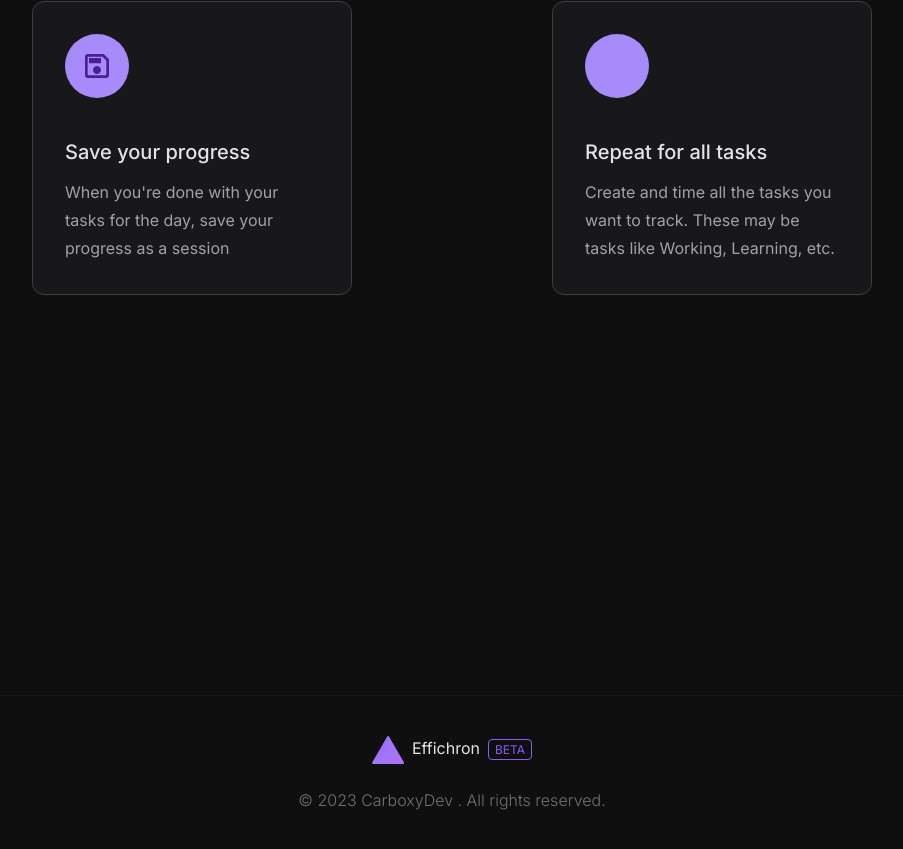
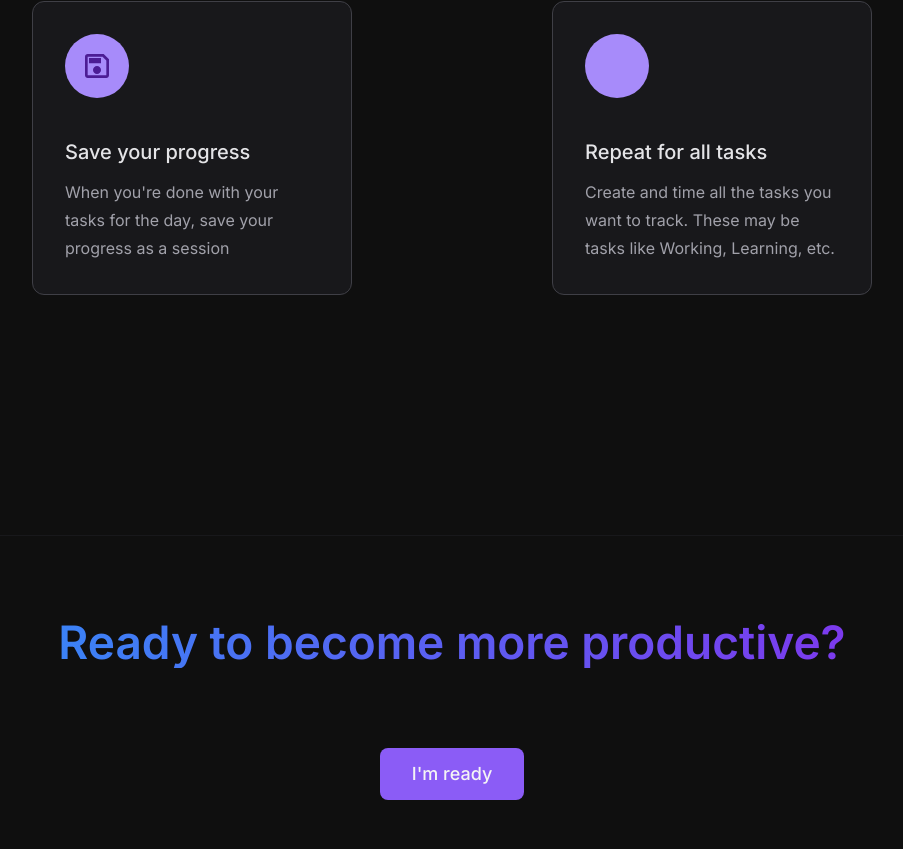
Before and after one commit to CarboxyDev/Effichron, a Next.js app: page / in a window 1280 px wide. Shown: the part 1633-2482 px from the top of the page, without its empty margins (188-1091 px from the left). Built offline with nearby package versions, Linux system fonts and the light colour scheme; no server answers; some icons are missing; what tailwindcss-debug-screens would draw is missing.

Commit message:
Add CTA component for home page

```diff
--- a/src/app/page.tsx
+++ b/src/app/page.tsx
@@ -1,6 +1,7 @@
 'use client';
 
 import { PageWrapper } from '@/components/PageWrapper';
+import { CTA } from '@/components/home/CTA';
 import { HowItWorksSection } from '@/components/home/HowItWorksSection';
 import { cn } from '@/utils/util';
 import { Poppins } from 'next/font/google';
@@ -33,7 +34,12 @@ export default function HomePage() {
           </Link>
         </div>
       </div>
+      <div className="mt-60 md:mt-100"></div>
       <HowItWorksSection />
+      <div className="mt-40 md:mt-60"></div>
+      <div className="mb-20 h-px bg-dark-900"></div>
+      <CTA />
+      <div className="mt-20 h-px bg-dark-900"></div>
     </PageWrapper>
   );
 }
--- /dev/null
+++ b/src/components/home/CTA.tsx
@@ -0,0 +1,20 @@
+import Link from 'next/link';
+
+export const CTA = () => {
+  return (
+    <>
+      <div className="flex flex-col items-center justify-center">
+        <h3 className="text-gradient-1 py-2 text-center text-3xl font-semibold md:text-[46px]">
+          Ready to become more productive?
+        </h3>
+        <div>
+          <Link href="/timer">
+            <button className="mt-12 rounded-lg bg-primary-500 px-8 py-3 text-lg font-medium transition delay-200 duration-300 ease-in-out hover:scale-105 hover:cursor-pointer hover:bg-purple-500/90 active:scale-95 md:mt-20">
+              I&apos;m ready
+            </button>
+          </Link>
+        </div>
+      </div>
+    </>
+  );
+};
--- a/src/components/home/HowItWorksSection.tsx
+++ b/src/components/home/HowItWorksSection.tsx
@@ -87,7 +87,7 @@ const WorkingExplanationGrid = () => {
 export const HowItWorksSection = () => {
   return (
     <>
-      <div className="mt-100">
+      <div>
         <h3 className="magic-text text-3xl font-semibold md:text-[44px]">
           How does it work?
         </h3>
```
